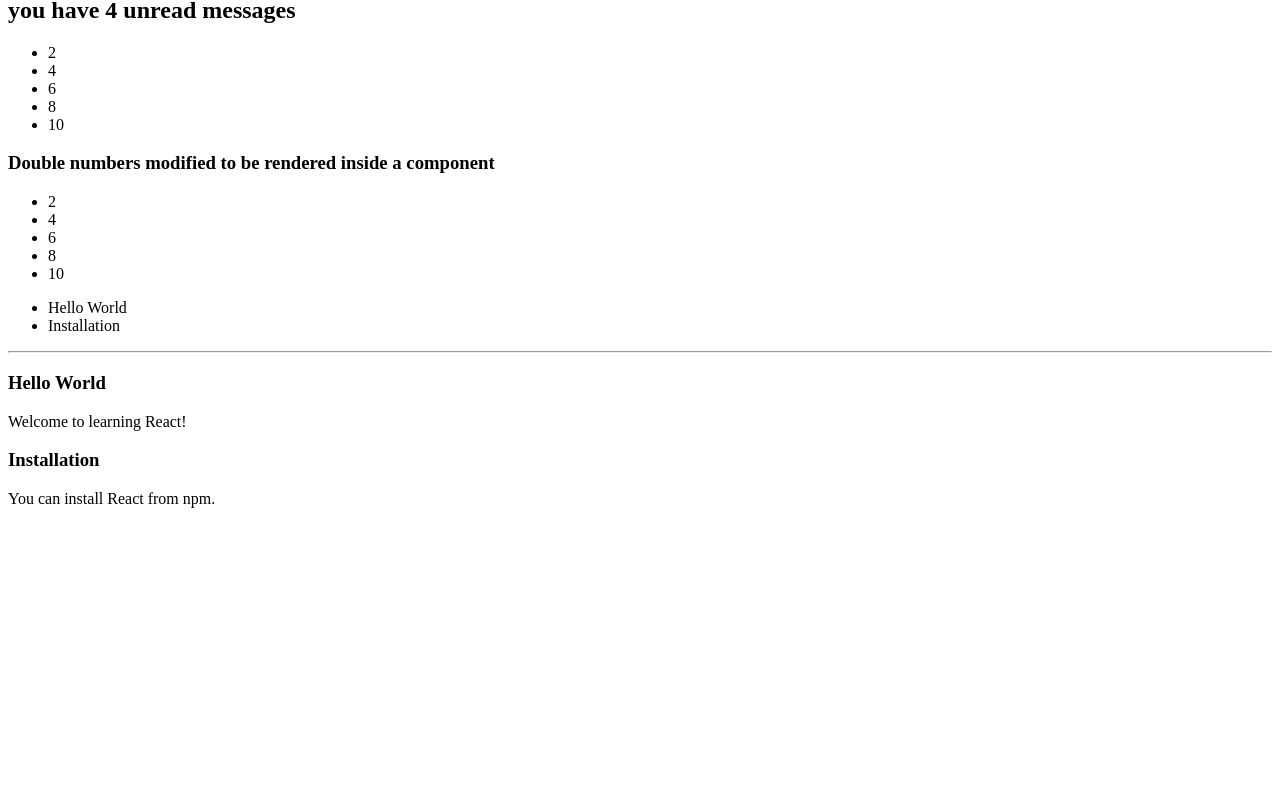
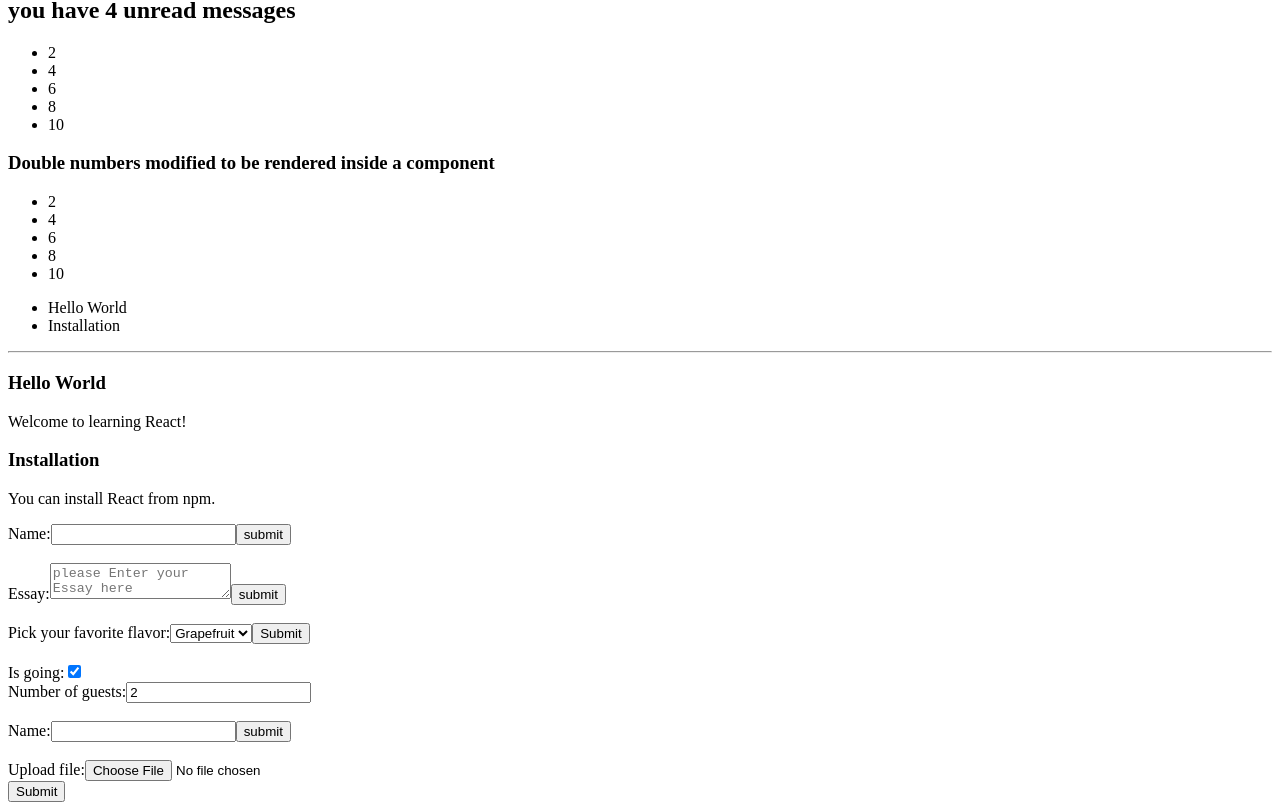
Before and after one commit to Famba-Abdulnassiir/learnreact, a React (Create React App) app in the folder react-practice/: page / in a window 1280 px wide. Shown: the part 1127-1937 px from the top of the page. Before the commit the page ends 1651 px from the top, so only its background shows below. Built offline with nearby package versions, Linux system fonts and the light colour scheme.

Commit message:
This talks about controlled and uncontrollec components and different ways to implement forms in react

```diff
--- /dev/null
+++ b/react-practice/src/controlledForm.js
@@ -0,0 +1,36 @@
+import React from "react"
+
+class NameForm extends React.Component{
+    constructor(props){
+        super(props)
+        this.state = {value: ''}
+
+        this.handleChange = this.handleChange.bind(this);
+        this.handleSubmit = this.handleSubmit.bind(this);
+    }
+
+    handleChange(event){
+        this.setState({value: event.target.value});
+    }
+
+    handleSubmit(event){
+        alert('A name was submited: ' +this.state.value);
+        event.preventDefault();
+    }
+    render(){
+        return (
+            <div>
+            <form onSubmit={this.handleSubmit}>
+                <label>
+                    Name:
+                    <input type="numeric" value={this.state.value} onChange={this.handleChange}/>
+                </label>
+                <input type="submit" value="submit"/>
+            </form>
+            <br/>
+            </div>
+        );
+    }
+}
+
+export default NameForm;
--- a/react-practice/src/index.js
+++ b/react-practice/src/index.js
@@ -17,6 +17,12 @@ import UnreadMails from "./inlineIf";
 import DoubleNumbers from "./doubleNumbers";
 import DoubleModified from "./doubleNumberModified"
 import Blogs from "./blogKeys";
+import NameForm from "./controlledForm";
+import EssayFrom from "./textAreatag";
+import FlavorForm from "./selectTag";
+import Reservation from "./multipleInputs";
+import NameForm2 from "./uncontrolledComponent1";
+import Fileinput from "./uncontroledInputFile";
 
 const rootElement = document.getElementById("root");
 ReactDOM.render(
@@ -37,6 +43,12 @@ ReactDOM.render(
     <DoubleNumbers/>
     <DoubleModified/>
     <Blogs/>
+    <NameForm/>
+    <EssayFrom/>
+    <FlavorForm/>
+    <Reservation/>
+    <NameForm2/>
+    <Fileinput/>
   </StrictMode>,
   rootElement
 );
--- /dev/null
+++ b/react-practice/src/multipleInputs.js
@@ -0,0 +1,49 @@
+import React from "react"
+
+class Reservation extends React.Component{
+    constructor(props){
+        super(props)
+        this.state = {
+            isGoing: true,
+            numberOfGuests:2
+        };
+
+        this.handleInputChange = this.handleInputChange.bind(this);
+    }
+
+    handleInputChange(event){
+        const target = event.target;
+        const value = target.type === 'checkbox' ? target.checked : target.value;
+        const name = target.name;
+
+        this.setState({
+        [name]:value
+        });
+    }
+
+    render(){
+        return(
+            <form>
+                <label>
+                    Is going:
+                    <input
+                        name="isGoing"
+                        type="checkbox"
+                        checked={this.state.isGoing}
+                        onChange={this.handleInputChange} />
+                </label>
+                <br/>
+                <label>
+                    Number of guests:
+                    <input
+                        name="numberOfGuests"
+                        type="number"
+                        value={this.state.numberOfGuests}
+                        onChange={this.handleInputChange} />
+                    </label>
+            </form>
+        );
+    }
+}
+
+export default Reservation;
--- /dev/null
+++ b/react-practice/src/selectTag.js
@@ -0,0 +1,42 @@
+import React from "react";
+
+class FlavorForm extends React.Component{
+    constructor(props){
+        super(props)
+        this.state = {value: 'Couconut'}
+
+        this.handleChange = this.handleChange.bind(this);
+        this.handleSubmit = this.handleSubmit.bind(this);
+    }
+
+    handleChange(event){
+        this.setState({value: event.target.value});
+    }
+
+    handleSubmit(event){
+        alert('Your favourate flavor is: '+ this.state.value);
+        event.preventDefault();
+    }
+
+    render(){
+        return(
+            <div>
+            <form onSubmit={this.handleSubmit}>
+                <label>
+                    Pick your favorite flavor:
+                    <select value={this.state.value} onChange={this.handleChange}>
+                        <option value="grapefruit">Grapefruit</option>
+                        <option value="lime">Lime</option>
+                        <option value="coconut">Coconut</option>
+                        <option value="mango">Mango</option>
+                    </select>
+                </label>
+            <input type="submit" value="Submit" />
+        </form>
+        <br/>
+        </div>
+        );
+    }
+}
+
+export default FlavorForm;
--- /dev/null
+++ b/react-practice/src/textAreatag.js
@@ -0,0 +1,37 @@
+import React from "react"
+
+class EssayFrom extends React.Component {
+    constructor(props){
+        super(props)
+        this.state = {value: ''}
+
+        this.handleChange = this.handleChange.bind(this);
+        this.handleSubmit = this.handleSubmit.bind(this);
+    }
+
+    handleChange(event){
+        this.setState({value: event.target.value})
+    }
+
+    handleSubmit(event){
+        alert('An Essay was submited: '+ this.state.value);
+        event.preventDefault();
+    }
+
+    render(){
+        return (
+            <div>
+            <form onSubmit={this.handleSubmit}>
+                <label>
+                    Essay:
+                    <textarea placeholder="please Enter your Essay here" value={this.state.value} onChange={this.handleChange}/>
+                </label>
+                <input type="submit" value="submit"/>
+            </form>
+            <br/>
+            </div>
+        );
+    }
+}
+
+export default EssayFrom;
--- /dev/null
+++ b/react-practice/src/uncontroledInputFile.js
@@ -0,0 +1,29 @@
+import React from "react"
+class Fileinput extends React.Component{
+    constructor(props){
+        super(props)
+        this.handleSubmit = this.handleSubmit.bind(this);
+        this.fileInput = React.createRef();
+    }
+
+    handleSubmit(event){
+        alert(`
+        selected file ${this.Fileinput.current.files[0].name}`);
+        event.preventDefault();
+    }
+    render(){
+        return(
+            <form onSubmit={this.handleSubmit}>
+                <br/>
+                <label>
+                Upload file:
+                <input type="file" ref={this.fileInput} />
+                </label>
+                <br />
+                <button type="submit">Submit</button>
+        </form>
+        );
+    }
+}
+
+export default Fileinput;
--- /dev/null
+++ b/react-practice/src/uncontrolledComponent1.js
@@ -0,0 +1,31 @@
+ import React from "react"
+
+class NameForm2 extends React.Component{
+    constructor(props){
+        super(props);
+        this.handleSubmit = this.handleSubmit.bind(this);
+        //please avoid as much as u can the use of refs read more about it Use controlled components instead
+        this.input = React.createRef();
+    }
+
+        handleSubmit(event){
+            alert('A name was Submitted: ' + this.input.current.value);
+            event.preventDefault();
+        }
+    render(){
+        return(
+            <form>
+                <br/>
+                Name:
+                <label>
+                    <input type="text" ref={this.input}/>
+                </label>
+                <label>
+                    <input type="submit" value="submit"/>
+                </label>
+            </form>
+        );
+    }
+}
+
+export default NameForm2;
```
